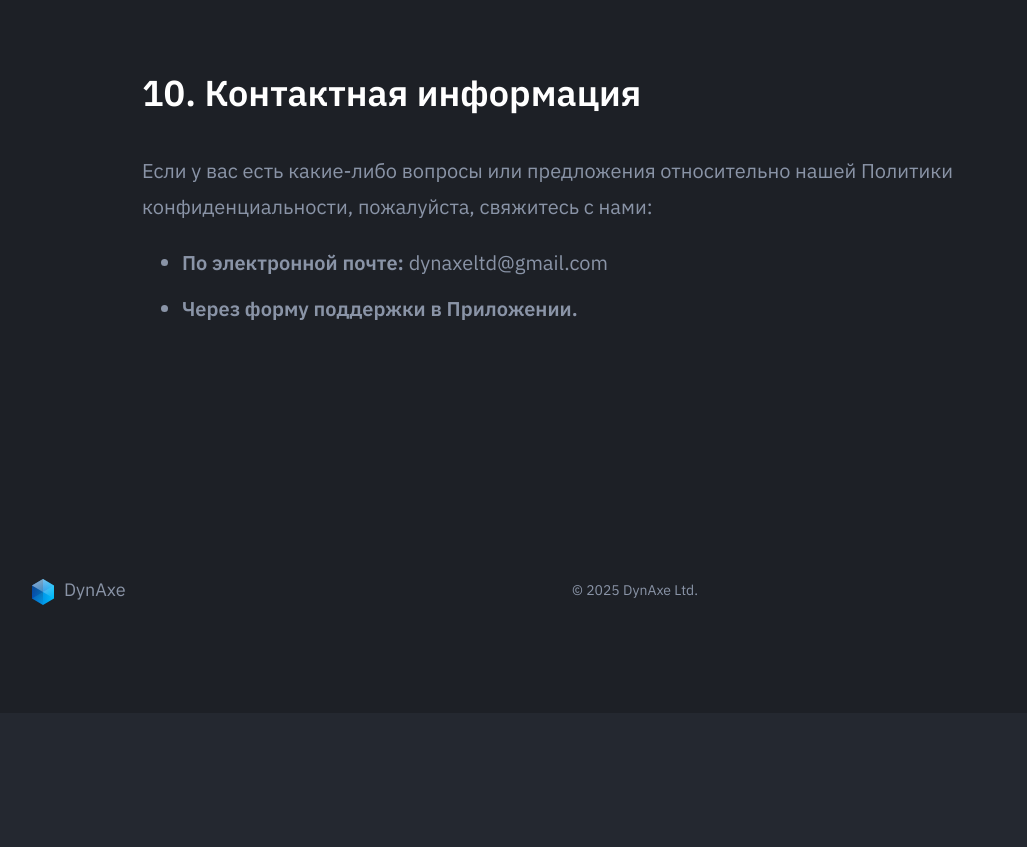
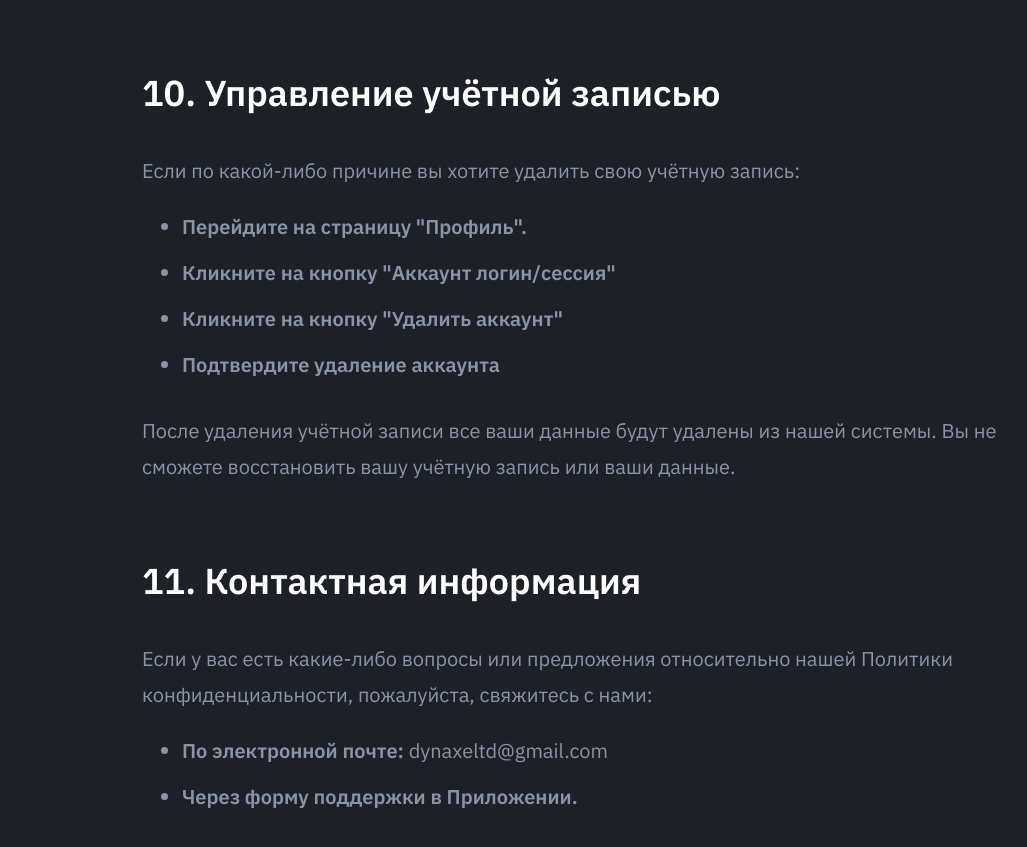
Before and after one commit to 28gomon/dynaxe, a plain HTML site: page privacy.html in a window 1280 px wide. Shown: the part 6485-7332 px from the top of the page, without its empty margins (68-1095 px from the left). Before the commit the page ends 7198 px from the top, so only its background shows below. Drawn offline with nearby package versions, Linux system fonts and the light colour scheme.

Commit message:
Update privacy policy: Renamed section for account management and added detailed instructions for account deletion.

```diff
--- a/privacy.html
+++ b/privacy.html
@@ -283,7 +283,20 @@
 						</div>
 
 						<div class="privacy-section">
-							<h2>10. Контактная информация</h2>
+							<h2>10. Управление учётной записью</h2>
+							<p>Если по какой-либо причине вы хотите удалить свою учётную запись:</p>
+							<ul>
+								<li><strong>Перейдите на страницу "Профиль".</strong></li>
+								<li><strong>Кликните на кнопку "Аккаунт логин/сессия"</strong></li>
+								<li><strong>Кликните на кнопку "Удалить аккаунт"</strong></li>
+								<li><strong>Подтвердите удаление аккаунта</strong></li>
+							</ul>
+							<p>После удаления учётной записи все ваши данные будут удалены из нашей системы. Вы не
+								сможете восстановить вашу учётную запись или ваши данные.</p>
+						</div>
+
+						<div class="privacy-section">
+							<h2>11. Контактная информация</h2>
 							<p>Если у вас есть какие-либо вопросы или предложения относительно нашей Политики
 								конфиденциальности, пожалуйста, свяжитесь с нами:</p>
 							<ul>
```
